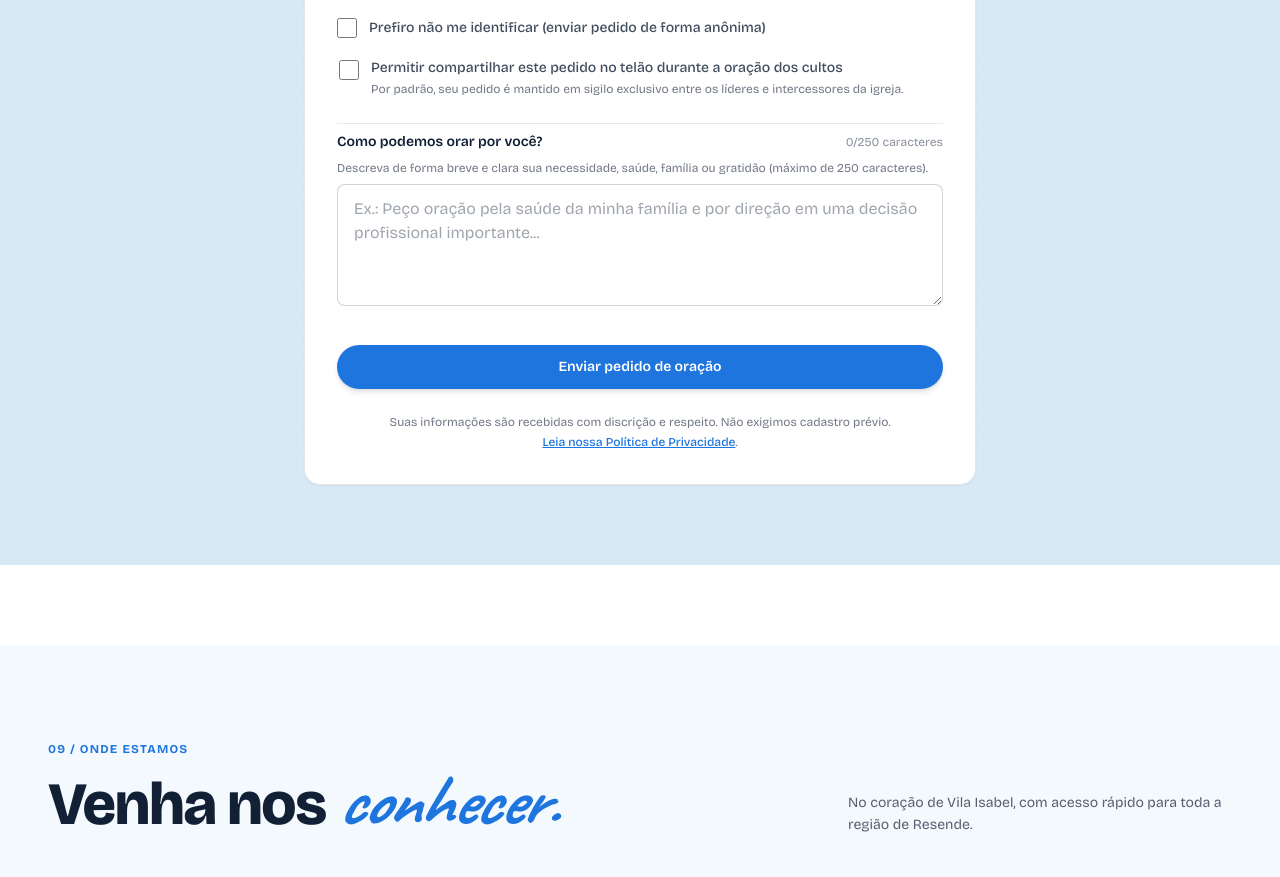
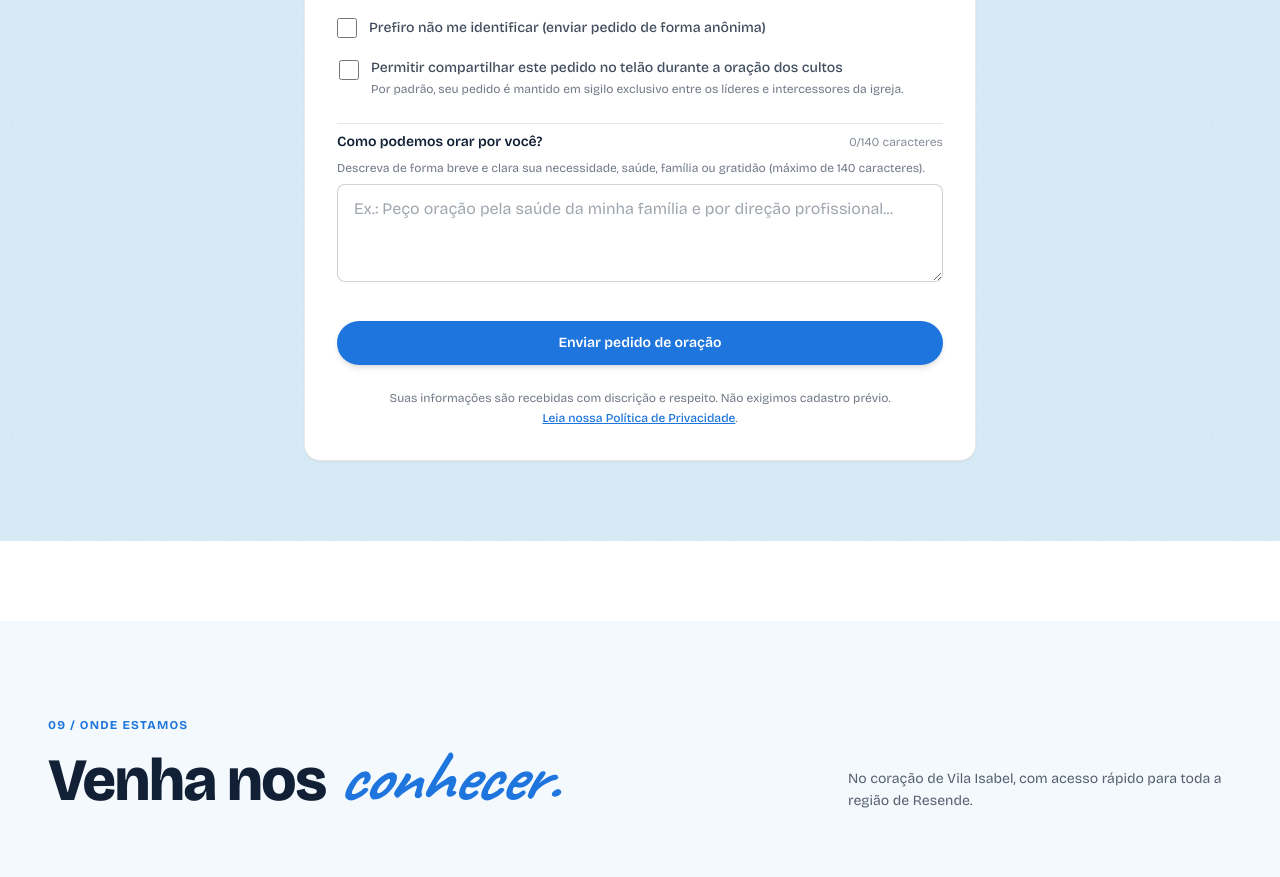
Before and after one commit to felipebborges93/Site_IBBE, a Next.js app: page / in a window 1280 px wide. Shown: the part 9540-10417 px from the top of the page. Built offline with nearby package versions, Linux system fonts and the light colour scheme; no server answers; grey boxes are pictures that could not be loaded.

Commit message:
refactor(prayer): set 140 character limit and optimize card height to prevent truncation

```diff
--- a/app/(public)/oracao/PrayerForm.tsx
+++ b/app/(public)/oracao/PrayerForm.tsx
@@ -165,36 +165,36 @@ export default function PrayerForm() {
             id="request-count"
             aria-live="polite"
             className={`text-xs ${
-              requestText.length >= 250
+              requestText.length >= 140
                 ? "text-red-600 font-bold"
                 : isUnderMin
                 ? "text-cobalto font-medium"
                 : "text-marinho/50"
             }`}
           >
-            {requestText.length}/250 caracteres
+            {requestText.length}/140 caracteres
             {isUnderMin && " (mínimo de 5 caracteres)"}
           </span>
         </div>
 
         <p className="text-xs text-marinho/60">
-          Descreva de forma breve e clara sua necessidade, saúde, família ou gratidão (máximo de 250 caracteres).
+          Descreva de forma breve e clara sua necessidade, saúde, família ou gratidão (máximo de 140 caracteres).
         </p>
 
         <textarea
           name="request"
           id="request"
-          rows={4}
+          rows={3}
           value={requestText}
           onChange={(e) => setRequestText(e.target.value)}
-          maxLength={250}
+          maxLength={140}
           aria-invalid={Boolean(state?.errors?.request)}
           aria-describedby={
             state?.errors?.request
               ? "request-error request-count"
               : "request-count"
           }
-          placeholder="Ex.: Peço oração pela saúde da minha família e por direção em uma decisão profissional importante..."
+          placeholder="Ex.: Peço oração pela saúde da minha família e por direção profissional..."
           className="w-full px-4 py-3 rounded-lg border border-marinho/20 focus:ring-2 focus:ring-cobalto focus:border-cobalto transition-colors motion-reduce:transition-none resize-y text-marinho placeholder:text-marinho/40"
           required
         />
--- a/app/telao/[token]/TelaoDisplay.tsx
+++ b/app/telao/[token]/TelaoDisplay.tsx
@@ -254,25 +254,18 @@ export default function TelaoDisplay({ token }: TelaoDisplayProps) {
                   {/* Linha de acento de marca no topo do cartão */}
                   <div className="absolute top-0 left-0 right-0 h-1 bg-gradient-to-r from-cobalto via-ceu to-cobalto opacity-60 group-hover:opacity-100 transition-opacity" />
 
-                  <div className="space-y-2.5 overflow-hidden">
-                    <div className="flex items-center justify-between border-b border-marinho/5 pb-2">
+                  <div className="space-y-3 overflow-hidden flex-1 flex flex-col justify-start">
+                    <div className="flex items-center justify-between border-b border-marinho/10 pb-2.5">
                       <span className="text-cobalto font-bold text-lg lg:text-xl tracking-tight truncate max-w-[80%]">
                         {displayName}
                       </span>
-                      <span className="text-micro font-semibold text-marinho/60 uppercase tracking-widest bg-gelo/60 px-2.5 py-0.5 rounded-full border border-marinho/5">
+                      <span className="text-micro font-semibold text-marinho/60 uppercase tracking-widest bg-gelo/60 px-2.5 py-0.5 rounded-full border border-marinho/10">
                         Oração
                       </span>
                     </div>
-                    <p className="text-marinho text-base lg:text-lg font-normal leading-snug line-clamp-5 pt-0.5">
+                    <p className="text-marinho text-base lg:text-lg font-normal leading-relaxed pt-1">
                       {prayer.request}
                     </p>
-                  </div>
-
-                  <div className="pt-2 flex items-center justify-between text-micro text-marinho/50 border-t border-marinho/5">
-                    <span className="flex items-center gap-1.5 font-medium">
-                      <span className="w-1.5 h-1.5 rounded-full bg-cobalto" />
-                      Intercessão Comunitária
-                    </span>
                   </div>
                 </article>
               );
--- a/lib/validations/prayer.ts
+++ b/lib/validations/prayer.ts
@@ -10,7 +10,7 @@ export const prayerFormSchema = z
     request: z
       .string()
       .min(5, { message: "Por favor, detalhe seu pedido com pelo menos 5 caracteres." })
-      .max(250, { message: "O pedido deve ter no máximo 250 caracteres para facilitar a leitura no telão e dos intercessores." }),
+      .max(140, { message: "O pedido deve ter no máximo 140 caracteres para exibição perfeita no telão." }),
     is_anonymous: z.boolean().default(false),
     allow_public_display: z.boolean().default(false),
     honeypot: z.string().optional(),
```
